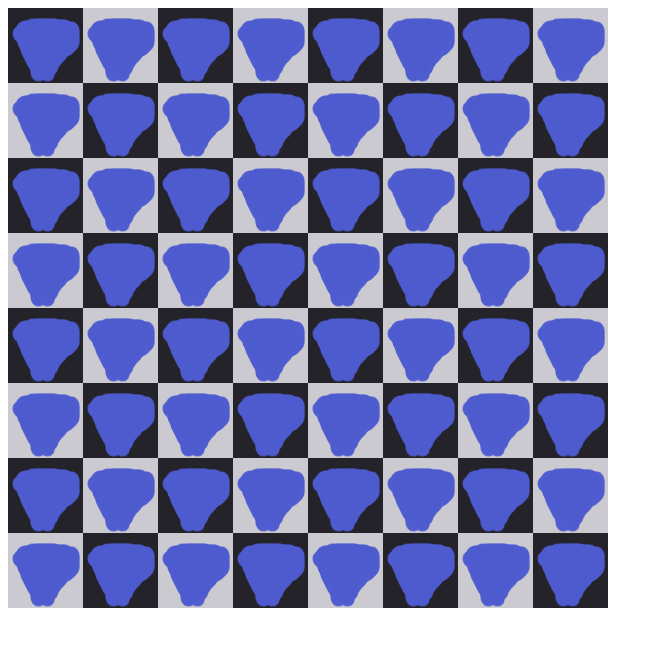
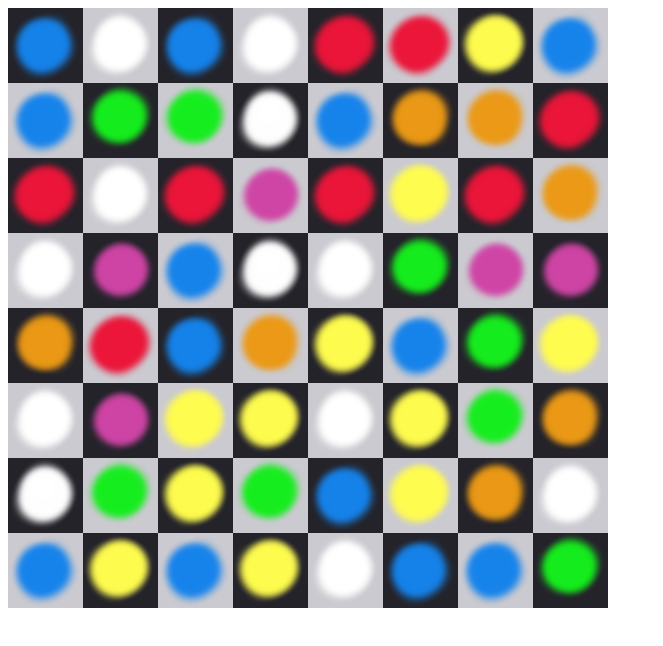
Before and after one commit to sezu/Bejeweled, a plain HTML site: page index.html in a window 1280 px wide. Shown: the whole page, without its empty margins (0-663 px from the left). Drawn offline with Linux system fonts and the light colour scheme.

Commit message:
Check for matches

```diff
--- a/board.js
+++ b/board.js
@@ -5,6 +5,10 @@
   var Board = Bejeweled.Board = function() {
     this.board = this.createBoard();
     this.image = imagesArray[0];
+
+    //stretch goal
+    this.exploding = [];
+    this.hyperJewel = [];
   }
 
   Board.prototype.createBoard = function() {
@@ -19,16 +23,14 @@
       }
     }
 
-    jewels[7][8] = null;
-    jewels[7][7] = null;
-    jewels[7][6] = null;
-
-    return jewels
+    return jewels;
   }
 
   Board.prototype.createJewel = function(x, y) {
     //Add constant instead of magic number, 1/8 of canvas size
-    return new Bejeweled.Jewel(1, [x*75, (y-1)*75] )
+    var jewelType = Math.floor(Math.random() * 7) + 1
+
+    return new Bejeweled.Jewel(jewelType, [x*75, (y-1)*75] )
   }
 
   Board.prototype.dropJewels = function() {
@@ -36,17 +38,15 @@
 
     for(var i = 0; i < this.board.length; i++) {
       for(var j = 0; j < this.board[i].length; j++) {
-
         if(this.board[i][j] && this.board[i][j].drop())
             dropping = true;
-
       }
     }
 
     return dropping;
   }
 
-  Board.prototype.hasEmptyTiles = function() {
+  Board.prototype.setFallingJewels = function() {
     var empty = false
     //not checking matches yet, just setting jewels to fall
     for(var i = this.board.length - 1; i >= 0; i--) {
@@ -56,12 +56,9 @@
           empty = true;
           this.board[i][j+1] = this.board[i][j];
 
-          if(!this.board[i][j])
-            continue;
-
-          this.board[i][j].falling = true;
-
-          //create a new jewel once we've reached hidden row
+          if(this.board[i][j])
+            this.board[i][j].falling = true;
+          //create a new jewel once we've dropped hidden row
           if(j == 0)
             this.board[i][j] = this.createJewel(i, j);
         }
@@ -78,11 +75,50 @@
     for(var i = 0; i < this.board.length; i++) {
       for(var j = 0; j < this.board[i].length; j++) {
         var jewel = this.board[i][j];
-
-        if(jewel)
-          jewel.draw(ctx);
+        jewel && jewel.draw(ctx);
       }
     }
   }
 
+  Board.prototype.checkMatches = function() {
+    //only check subsection of board
+    this.checkHorizontal();
+    this.checkVertical();
+
+    for(var i = 0; i < this.board.length; i++) {
+      for(var j = 1; j < this.board[i].length; j++) {
+        if(this.board[i][j].destroyable)
+          this.board[i][j] = null;
+      }
+    }
+  }
+
+  //Check vertical or horizontal matches
+  Board.prototype.checkHorizontal = function() {
+    for(var y = 1; y < this.board[0].length; y++) {
+      for(var x = 0; x < this.board.length - 2; x++) {
+
+        if(this.board[x][y].id === this.board[x + 1][y].id &&
+           this.board[x][y].id === this.board[x + 2][y].id) {
+             this.board[x][y].destroyable = true;
+             this.board[x + 1][y].destroyable = true;
+             this.board[x + 2][y].destroyable = true;
+        }
+      }
+    }
+  }
+
+  Board.prototype.checkVertical = function() {
+    for(var x = 0; x < this.board.length; x++) {
+      for(var y = 1; y < this.board[0].length - 2; y++) {
+
+        if(this.board[x][y].id === this.board[x][y + 1].id &&
+           this.board[x][y].id === this.board[x][y + 2].id) {
+             this.board[x][y].destroyable = true;
+             this.board[x][y + 1].destroyable = true;
+             this.board[x][y + 2].destroyable = true;
+           }
+      }
+    }
+  }
 })(this);
--- a/game.js
+++ b/game.js
@@ -4,7 +4,6 @@
 
   var Game = Bejeweled.Game = function(ctx) {
     this.ctx = ctx;
-    //this.jewel = new Bejeweled.Jewel(img, [100,100]);
     this.board = new Bejeweled.Board();
     this.playable = true;
     this.dropping = false;
@@ -24,20 +23,20 @@
     this.draw();
 
     if(this.playable) {
-      //this.board.checkMatches();
+      //get input
+      this.board.checkMatches();
       this.playable = false;
     }
-
     else {
       if(!this.dropping) {
-        this.playable = !this.board.hasEmptyTiles();
+        //check matches
+        this.playable = !this.board.setFallingJewels();
         this.dropping = true;
       } else {
+        //handle dropping animation
         this.dropping = this.board.dropJewels();
       }
     }
-
-
 
     //draw board
     //get input and switch jewels
@@ -50,7 +49,6 @@
 
   Game.prototype.draw = function() {
     this.ctx.clearRect(0, 0, 600, 600);
-    //this.jewel.draw(this.ctx);
     this.board.draw(this.ctx);
   }
 
--- a/index.html
+++ b/index.html
@@ -15,8 +15,15 @@
       var img = new Image();
 
       var loadedImagesCount = 0;
-      var imageNames = ["board.png", "jewel.png"];
       var imagesArray = [];
+      var imageNames = ["img/board.png",
+                        "img/red.png",
+                        "img/orange.png",
+                        "img/yellow.png",
+                        "img/green.png",
+                        "img/blue.png",
+                        "img/purple.png",
+                        "img/white.png"];
 
       for(var i = 0; i < imageNames.length; i++) {
         var image = new Image();
--- a/jewel.js
+++ b/jewel.js
@@ -6,7 +6,8 @@
     this.id = id;
     this.pos = pos;
     this.image = imagesArray[this.id];
-    this.falling = false
+    this.falling = false;
+    this.destroyed = false;
   }
 
   Jewel.prototype.draw = function(ctx) {
```
Also changed, not shown: img/blue.png (added), img/board.png (renamed from board.png), img/green.png (added), img/jewel.png (renamed from jewel.png), img/orange.png (added), img/purple.png (added), img/red.png (added), img/white.png (added), img/yellow.png (added), 2 other files.
